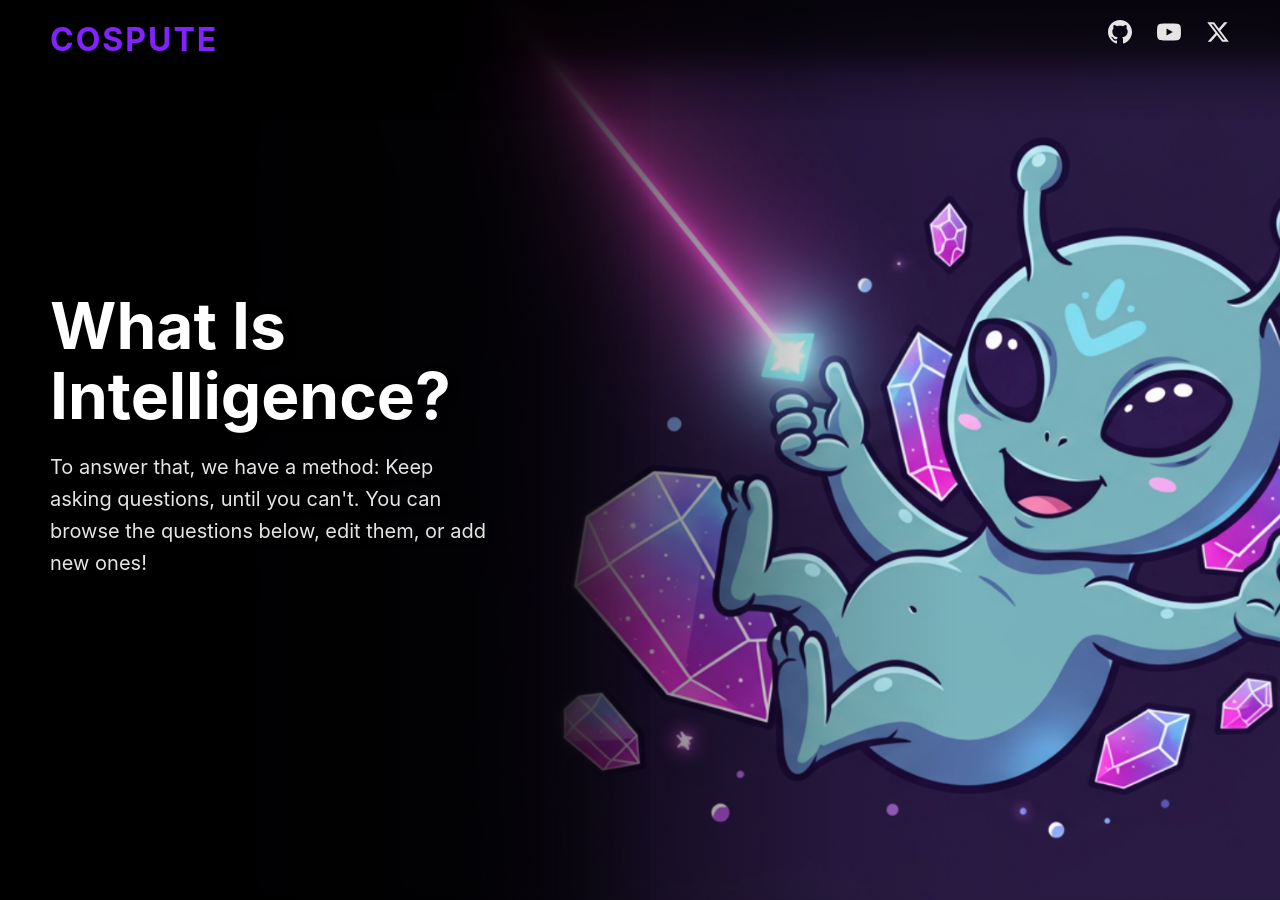
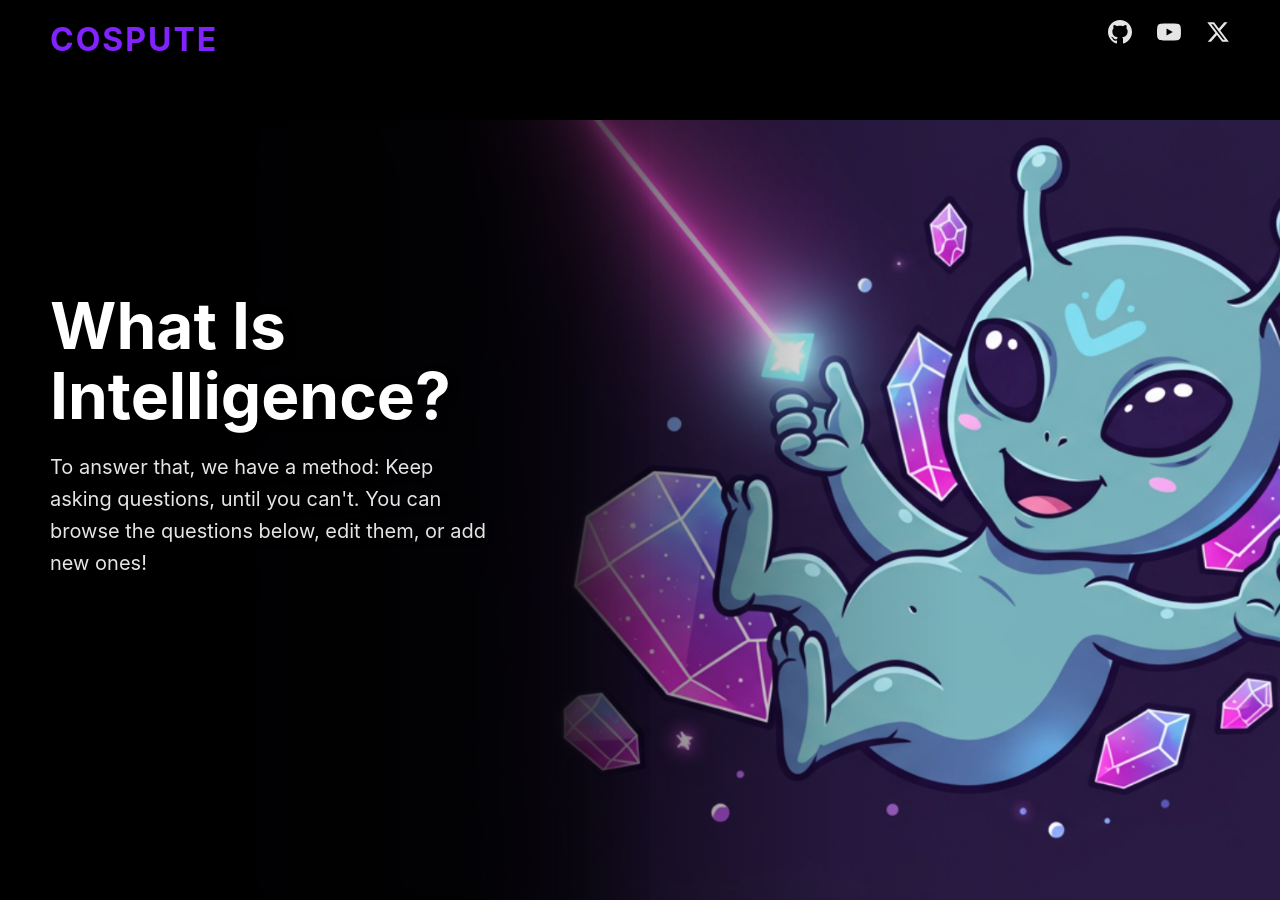
Before and after one commit to cospute/cospute.github.io, a Jekyll site: the page built from index.html, in a window 1280 px wide and 900 px high. Built offline with Jekyll 4.4.1, drawn with Linux system fonts in a browser that asks for light colours.

Commit message:
Update style.css

```diff
--- a/assets/css/style.css
+++ b/assets/css/style.css
@@ -26,37 +26,7 @@ header {
     align-items: flex-start;
     padding: 20px 50px;
     z-index: 1000;
-}
-
-header::before {
-    content: '';
-    position: absolute;
-    inset: 0;
-    height: 100%;
-    background: linear-gradient(to bottom,
-        rgba(0,0,0,0.7) 0%,
-        rgba(0,0,0,0.65) 20%,
-        rgba(0,0,0,0.55) 35%,
-        rgba(0,0,0,0.4) 45%,
-        rgba(0,0,0,0.2) 55%,
-        rgba(0,0,0,0.05) 65%,
-        transparent 75%);
-    z-index: -2;
-    pointer-events: none;
-}
-
-header::after {
-    content: '';
-    position: absolute;
-    inset: 0;
-    height: 100%;
-    background: rgba(0,0,0,0.3);
-    backdrop-filter: blur(6px);
-    -webkit-backdrop-filter: blur(6px);
-    mask-image: linear-gradient(to bottom, black 0%, black 40%, transparent 100%);
-    -webkit-mask-image: linear-gradient(to bottom, black 0%, black 40%, transparent 100%);
-    z-index: -1;
-    pointer-events: none;
+    background: #000;
 }
 
 .logo {
```
